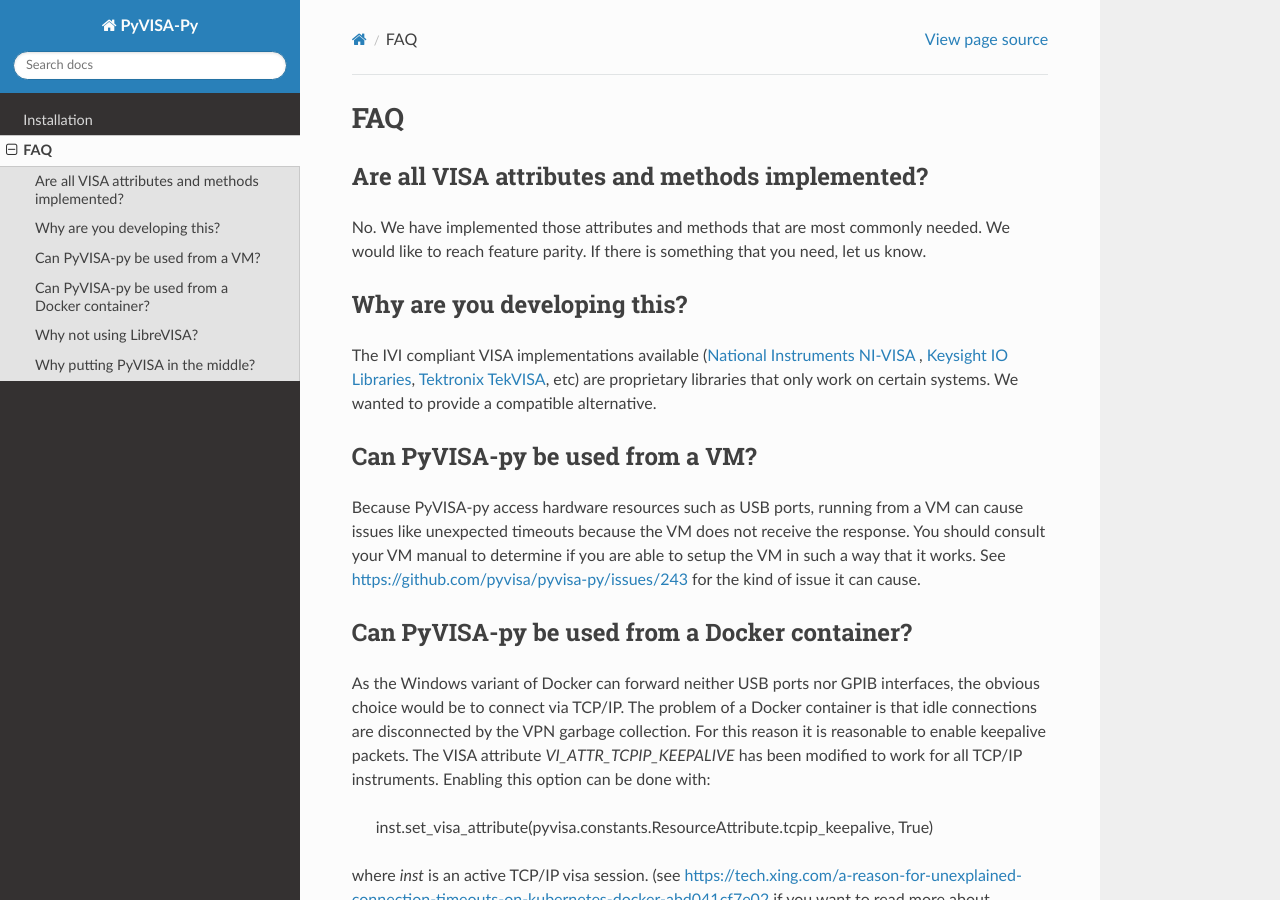
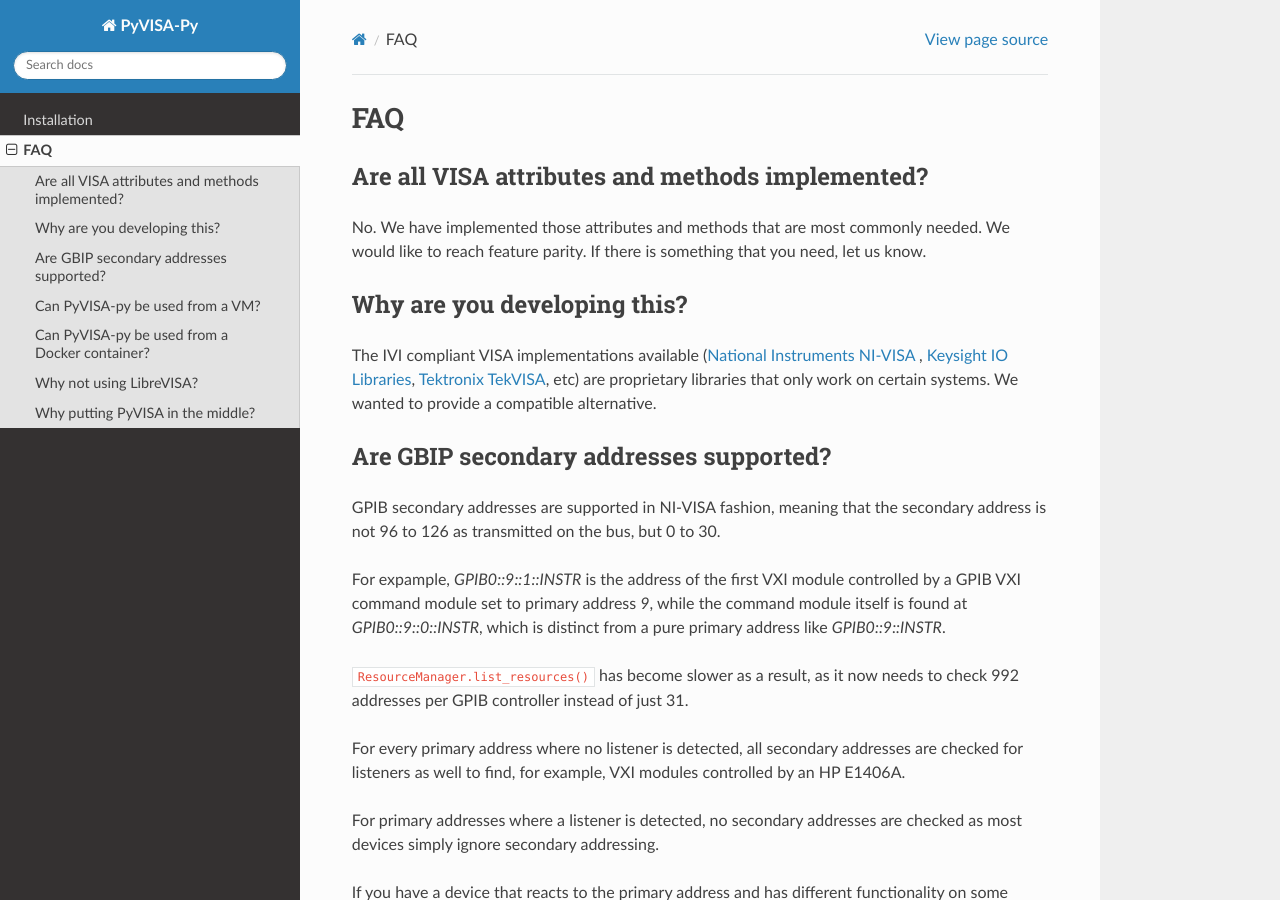
Before and after one commit to pyvisa/pyvisa-py, a Sphinx documentation site: the page built from docs/source/faq.rst, in a window 1280 px wide and 900 px high. Built offline with Sphinx 7.4.7 and the Read the Docs theme 2.0.0, drawn with Linux system fonts in a browser that asks for light colours; some of the changed text lies outside the part shown.

Commit message:
Support for GPIB secondary addressing (#379)
* Secondary address support

* Check for secondary_address == None introduced in pyvisa 1.12.0

* list_resources() support for secondary addressing
comes at the cost of much slower list_resources

Tested with HP E1406A, Anritsu MS8604A, Prema 6000 DMM

* black has different opinions on formatting than I do

* Secondary address changelog entry

* add faq entry about GPIB secondary addresses

* describe current probing behavior

```diff
--- a/docs/source/faq.rst
+++ b/docs/source/faq.rst
@@ -19,6 +19,31 @@ Why are you developing this?
 The IVI compliant VISA implementations available (`National Instruments NI-VISA`_ ,
 `Keysight IO Libraries`_, `Tektronix TekVISA`_, etc) are proprietary libraries that only work on
 certain systems. We wanted to provide a compatible alternative.
+
+
+Are GBIP secondary addresses supported?
+---------------------------------------
+
+GPIB secondary addresses are supported in NI-VISA fashion, meaning that the
+secondary address is not 96 to 126 as transmitted on the bus, but 0 to 30.
+
+For expample, `GPIB0::9::1::INSTR` is the address of the first VXI module
+controlled by a GPIB VXI command module set to primary address `9`, while
+the command module itself is found at `GPIB0::9::0::INSTR`, which is distinct
+from a pure primary address like `GPIB0::9::INSTR`.
+
+``ResourceManager.list_resources()`` has become slower as a result,
+as it now needs to check 992 addresses per GPIB controller instead of just 31.
+
+For every primary address where no listener is detected, all
+secondary addresses are checked for listeners as well to find, for example,
+VXI modules controlled by an HP E1406A.
+
+For primary addresses where a listener is detected, no secondary addresses are
+checked as most devices simply ignore secondary addressing.
+
+If you have a device that reacts to the primary address and has different
+functionality on some secondary addresses, please leave a bug report.
 
 
 Can PyVISA-py be used from a VM?
```
Also changed, not shown: 2 other files.
